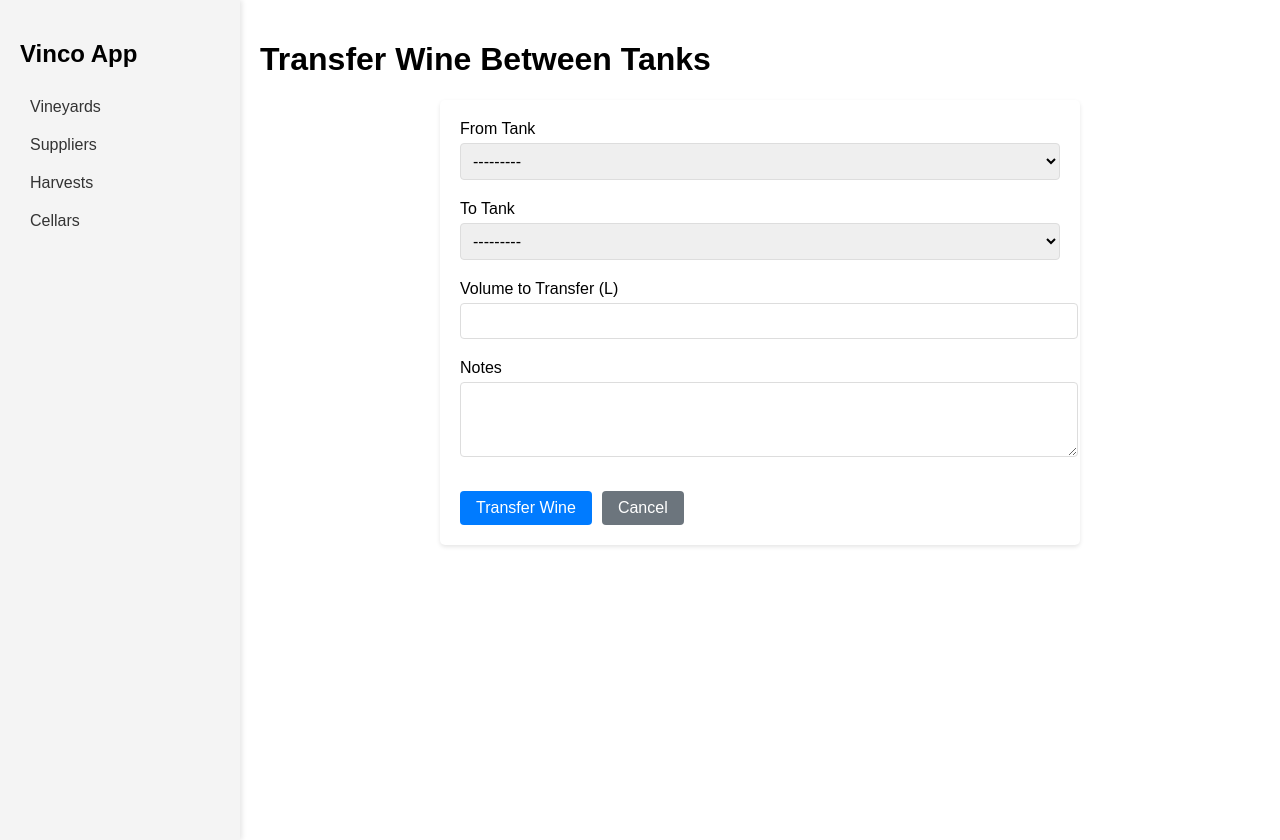
After one commit to stpbmb/vinco, a Django app: page /tanks/transfer/ in a window 1280 px wide. The commit adds this page. Run offline with Django 5.2, Linux system fonts and the light colour scheme; the visitor is signed in with stand-in values (Sample User, id 1); data that the repository does not hold is empty.

Commit message:
add wine transfer in cellar

```diff
--- a/vineyards/forms.py
+++ b/vineyards/forms.py
@@ -1,71 +1,85 @@
 from django import forms
-from .models import Vineyard
+from .models import Vineyard, Supplier, Harvest, CrushedJuiceAllocation, Cellar, Tank
 
 class VineyardForm(forms.ModelForm):
     class Meta:
         model = Vineyard
-        fields = '__all__'
-
-from .models import Supplier
+        fields = ['name', 'location', 'size', 'grape_variety', 'ownership_type', 'supplier',
+                 'contact_person', 'contact_email', 'contact_phone', 'notes', 'arkod_id',
+                 'planting_year', 'cadastral_parcel', 'cadastral_county']
 
 class SupplierForm(forms.ModelForm):
     class Meta:
         model = Supplier
-        fields = '__all__'
-
-from django import forms
-from .models import Harvest
+        fields = ['name', 'address', 'oib', 'ibk', 'mibpg']
 
 class HarvestForm(forms.ModelForm):
     class Meta:
         model = Harvest
-        fields = '__all__'
-        widgets = {
-            'crushing_date': forms.DateInput(attrs={'type': 'date'}),
-            'notes': forms.Textarea(attrs={'rows': 3}),
-            'pressing_notes': forms.Textarea(attrs={'rows': 3}),
-        }
+        fields = ['vineyard', 'date', 'quantity', 'notes', 'crushing_date', 'juice_yield', 'pressing_notes']
 
-from .models import Cellar, Tank
+class CrushedJuiceAllocationForm(forms.ModelForm):
+    class Meta:
+        model = CrushedJuiceAllocation
+        fields = ['tank', 'allocated_volume', 'allocation_date', 'notes']
+
+CrushedJuiceAllocationFormSet = forms.inlineformset_factory(
+    Harvest, CrushedJuiceAllocation,
+    form=CrushedJuiceAllocationForm,
+    extra=1,
+    can_delete=True
+)
 
 class CellarForm(forms.ModelForm):
     class Meta:
         model = Cellar
-        fields = '__all__'
-        widgets = {
-            'notes': forms.Textarea(attrs={'rows': 3}),
-        }
+        fields = ['name', 'location', 'capacity', 'notes']
 
 class TankForm(forms.ModelForm):
     class Meta:
         model = Tank
-        fields = '__all__'
-        widgets = {
-            'notes': forms.Textarea(attrs={'rows': 3}),
-        }
+        fields = ['name', 'tank_type', 'capacity', 'notes']
 
-from .models import CrushedJuiceAllocation
+class TankTransferForm(forms.Form):
+    source_tank = forms.ModelChoiceField(
+        queryset=Tank.objects.all(),
+        label="From Tank",
+        widget=forms.Select(attrs={'class': 'form-control'})
+    )
+    destination_tank = forms.ModelChoiceField(
+        queryset=Tank.objects.all(),
+        label="To Tank",
+        widget=forms.Select(attrs={'class': 'form-control'})
+    )
+    volume = forms.FloatField(
+        label="Volume to Transfer (L)",
+        min_value=0.1,
+        widget=forms.NumberInput(attrs={'class': 'form-control', 'step': '0.1'})
+    )
+    notes = forms.CharField(
+        required=False,
+        widget=forms.Textarea(attrs={'class': 'form-control', 'rows': 3})
+    )
 
-class CrushedJuiceAllocationForm(forms.ModelForm):
-    class Meta:
-        model = CrushedJuiceAllocation
-        fields = '__all__'
-        widgets = {
-            'allocation_date': forms.DateInput(attrs={'type': 'date'}),
-            'notes': forms.Textarea(attrs={'rows': 3}),
-        }
+    def clean(self):
+        cleaned_data = super().clean()
+        source_tank = cleaned_data.get('source_tank')
+        destination_tank = cleaned_data.get('destination_tank')
+        volume = cleaned_data.get('volume')
 
-from django.forms import inlineformset_factory
-from .models import Harvest, CrushedJuiceAllocation
+        if source_tank and destination_tank and volume:
+            if source_tank == destination_tank:
+                raise forms.ValidationError("Source and destination tanks must be different")
 
-# Create an inline formset for CrushedJuiceAllocation
-CrushedJuiceAllocationFormSet = inlineformset_factory(
-    Harvest,  # Parent model
-    CrushedJuiceAllocation,  # Child model
-    fields=('tank', 'allocated_volume', 'allocation_date', 'notes'),  # Fields to include
-    extra=1,  # Number of empty forms to display
-    widgets={
-        'allocation_date': forms.DateInput(attrs={'type': 'date'}),
-        'notes': forms.Textarea(attrs={'rows': 3}),
-    }
-)
+            if volume > source_tank.current_volume:
+                raise forms.ValidationError(
+                    f"Transfer volume ({volume}L) exceeds available volume in source tank ({source_tank.current_volume}L)"
+                )
+
+            available_space = destination_tank.capacity - destination_tank.current_volume
+            if volume > available_space:
+                raise forms.ValidationError(
+                    f"Transfer volume ({volume}L) exceeds available space in destination tank ({available_space}L)"
+                )
+
+        return cleaned_data
--- /dev/null
+++ b/vineyards/templates/vineyards/transfer_wine.html
@@ -0,0 +1,111 @@
+{% extends 'base.html' %}
+
+{% block content %}
+<h1>Transfer Wine Between Tanks</h1>
+
+<div class="transfer-form">
+    <form method="post">
+        {% csrf_token %}
+
+        {% if form.non_field_errors %}
+            <div class="alert alert-danger">
+                {% for error in form.non_field_errors %}
+                    {{ error }}
+                {% endfor %}
+            </div>
+        {% endif %}
+
+        {% for field in form %}
+            <div class="form-group">
+                <label for="{{ field.id_for_label }}">{{ field.label }}</label>
+                {{ field }}
+                {% if field.errors %}
+                    <div class="field-errors">
+                        {% for error in field.errors %}
+                            <span class="error">{{ error }}</span>
+                        {% endfor %}
+                    </div>
+                {% endif %}
+                {% if field.help_text %}
+                    <small class="help-text">{{ field.help_text }}</small>
+                {% endif %}
+            </div>
+        {% endfor %}
+
+        <div class="actions">
+            <button type="submit" class="btn btn-primary">Transfer Wine</button>
+            <a href="{% url 'list_cellars' %}" class="btn btn-secondary">Cancel</a>
+        </div>
+    </form>
+</div>
+
+<style>
+    .transfer-form {
+        max-width: 600px;
+        margin: 20px auto;
+        padding: 20px;
+        background-color: #fff;
+        border-radius: 5px;
+        box-shadow: 0 2px 4px rgba(0,0,0,0.1);
+    }
+    .form-group {
+        margin-bottom: 20px;
+    }
+    .form-group label {
+        display: block;
+        margin-bottom: 5px;
+        font-weight: 500;
+    }
+    .form-control {
+        width: 100%;
+        padding: 8px;
+        border: 1px solid #ddd;
+        border-radius: 4px;
+        font-size: 16px;
+    }
+    .field-errors {
+        color: #dc3545;
+        margin-top: 5px;
+        font-size: 14px;
+    }
+    .help-text {
+        color: #6c757d;
+        display: block;
+        margin-top: 5px;
+    }
+    .alert {
+        padding: 12px;
+        margin-bottom: 20px;
+        border-radius: 4px;
+    }
+    .alert-danger {
+        background-color: #f8d7da;
+        border: 1px solid #f5c6cb;
+        color: #721c24;
+    }
+    .actions {
+        margin-top: 30px;
+        display: flex;
+        gap: 10px;
+    }
+    .btn {
+        padding: 8px 16px;
+        border: none;
+        border-radius: 4px;
+        cursor: pointer;
+        font-size: 16px;
+        text-decoration: none;
+    }
+    .btn-primary {
+        background-color: #007bff;
+        color: white;
+    }
+    .btn-secondary {
+        background-color: #6c757d;
+        color: white;
+    }
+    .btn:hover {
+        opacity: 0.9;
+    }
+</style>
+{% endblock %}
--- a/vineyards/urls.py
+++ b/vineyards/urls.py
@@ -21,6 +21,7 @@ urlpatterns = [
     path('cellars/<int:cellar_id>/tanks/add/', views.add_tank, name='add_tank'),
     path('tanks/edit/<int:tank_id>/', views.edit_tank, name='edit_tank'),
     path('tanks/<int:tank_id>/history/', views.tank_history, name='tank_history'),
+    path('tanks/transfer/', views.transfer_wine, name='transfer_wine'),
     path('harvests/<int:harvest_id>/allocations/', views.list_allocations, name='list_allocations'),
     path('harvests/<int:harvest_id>/allocations/add/', views.add_allocation, name='add_allocation'),
     path('allocations/edit/<int:allocation_id>/', views.edit_allocation, name='edit_allocation'),
--- a/vineyards/views.py
+++ b/vineyards/views.py
@@ -1,7 +1,11 @@
 from django.shortcuts import render, redirect, get_object_or_404
 from django.contrib.auth.decorators import login_required
+from django.utils import timezone
 from .models import Vineyard, Supplier, Harvest, Cellar, Tank, CrushedJuiceAllocation, TankHistory
-from .forms import VineyardForm, SupplierForm, HarvestForm, CrushedJuiceAllocationFormSet, CrushedJuiceAllocationForm, CellarForm, TankForm
+from .forms import (
+    VineyardForm, SupplierForm, HarvestForm, CrushedJuiceAllocationFormSet,
+    CrushedJuiceAllocationForm, CellarForm, TankForm, TankTransferForm
+)
 
 # Vineyard Views
 def list_vineyards(request):
@@ -12,7 +16,9 @@ def add_vineyard(request):
     if request.method == 'POST':
         form = VineyardForm(request.POST)
         if form.is_valid():
-            form.save()
+            vineyard = form.save(commit=False)
+            vineyard.created_by = request.user
+            vineyard.save()
             return redirect('list_vineyards')
     else:
         form = VineyardForm()
@@ -42,7 +48,9 @@ def add_supplier(request):
     if request.method == 'POST':
         form = SupplierForm(request.POST)
         if form.is_valid():
-            form.save()
+            supplier = form.save(commit=False)
+            supplier.created_by = request.user
+            supplier.save()
             return redirect('list_suppliers')
     else:
         form = SupplierForm()
@@ -153,7 +161,9 @@ def add_cellar(request):
     if request.method == 'POST':
         form = CellarForm(request.POST)
         if form.is_valid():
-            form.save()
+            cellar = form.save(commit=False)
+            cellar.created_by = request.user
+            cellar.save()
             return redirect('list_cellars')
     else:
         form = CellarForm()
@@ -183,6 +193,7 @@ def add_tank(request, cellar_id):
         if form.is_valid():
             tank = form.save(commit=False)
             tank.cellar = cellar
+            tank.created_by = request.user
             tank.save()
             return redirect('cellar_detail', cellar_id=cellar.id)
     else:
@@ -208,6 +219,66 @@ def tank_history(request, tank_id):
         'history': history
     })
 
+@login_required
+def transfer_wine(request):
+    # Get source tank from URL parameter if provided
+    source_tank_id = request.GET.get('source')
+    initial_data = {}
+
+    if source_tank_id:
+        try:
+            source_tank = Tank.objects.get(id=source_tank_id)
+            initial_data['source_tank'] = source_tank
+        except Tank.DoesNotExist:
+            pass
+
+    if request.method == 'POST':
+        form = TankTransferForm(request.POST)
+        if form.is_valid():
+            source_tank = form.cleaned_data['source_tank']
+            destination_tank = form.cleaned_data['destination_tank']
+            volume = form.cleaned_data['volume']
+            notes = form.cleaned_data['notes']
+
+            # Create history records for both tanks
+            transfer_date = timezone.now().date()
+
+            # Record for source tank (negative volume)
+            TankHistory.objects.create(
+                tank=source_tank,
+                operation_type='transfer_out',
+                date=transfer_date,
+                volume=-volume,
+                destination=destination_tank,
+                created_by=request.user,
+                notes=notes
+            )
+
+            # Record for destination tank (positive volume)
+            TankHistory.objects.create(
+                tank=destination_tank,
+                operation_type='transfer_in',
+                date=transfer_date,
+                volume=volume,
+                source=source_tank,
+                created_by=request.user,
+                notes=notes
+            )
+
+            # Update tank volumes
+            source_tank.update_volume(-volume)
+            destination_tank.update_volume(volume)
+
+            return redirect('list_cellars')
+    else:
+        form = TankTransferForm(initial=initial_data)
+
+        # If source tank is selected, exclude it from destination choices
+        if source_tank_id:
+            form.fields['destination_tank'].queryset = Tank.objects.exclude(id=source_tank_id)
+
+    return render(request, 'vineyards/transfer_wine.html', {'form': form})
+
 # Allocation Views
 def list_allocations(request, harvest_id):
     harvest = get_object_or_404(Harvest, id=harvest_id)
@@ -221,6 +292,7 @@ def add_allocation(request, harvest_id):
         if form.is_valid():
             allocation = form.save(commit=False)
             allocation.harvest = harvest
+            allocation.created_by = request.user
             allocation.save()
             allocation.tank.update_volume(allocation.allocated_volume)
             # Create history record for allocation
```
Also changed, not shown: vineyards/templates/vineyards/list_cellars.html (+17 -1 lines).
